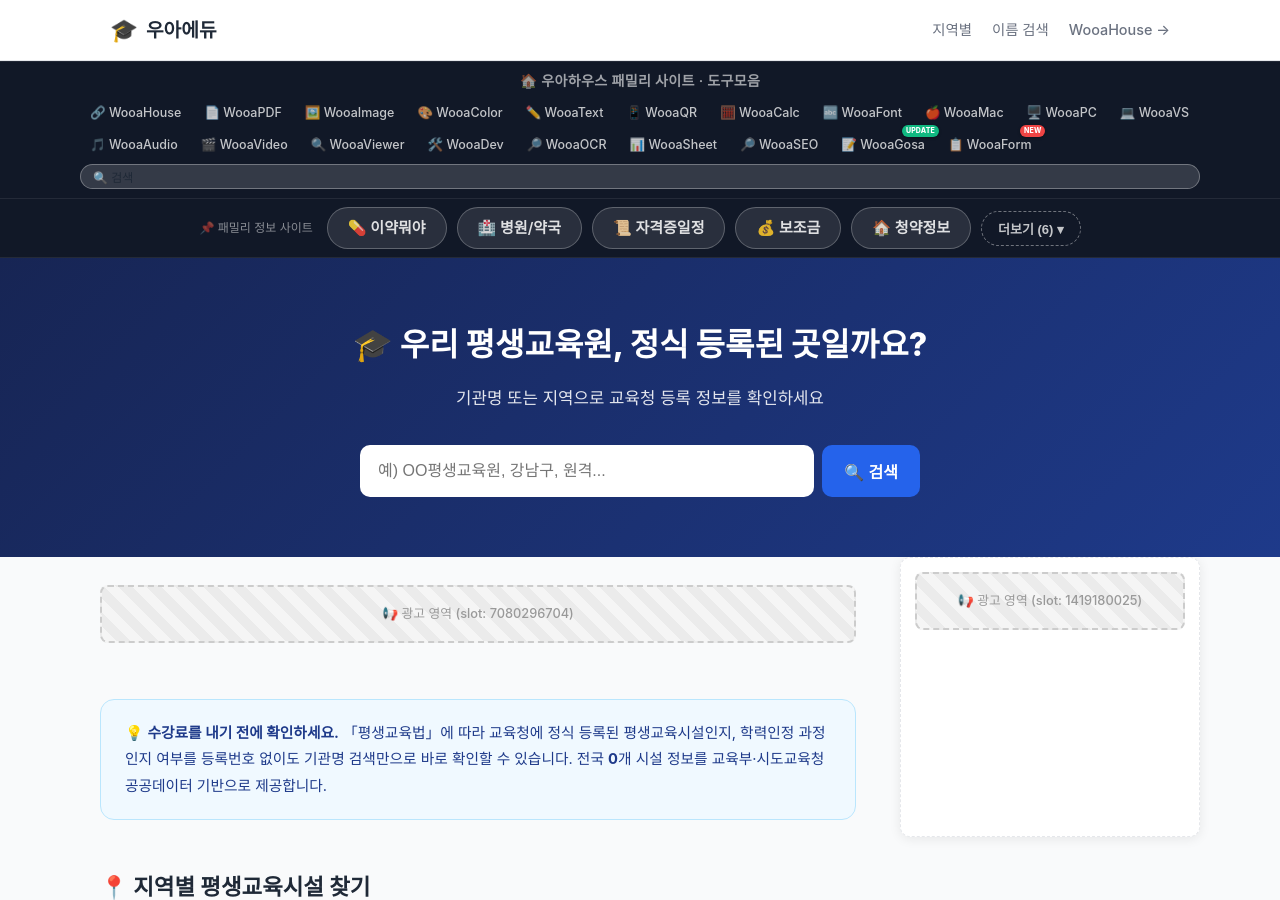
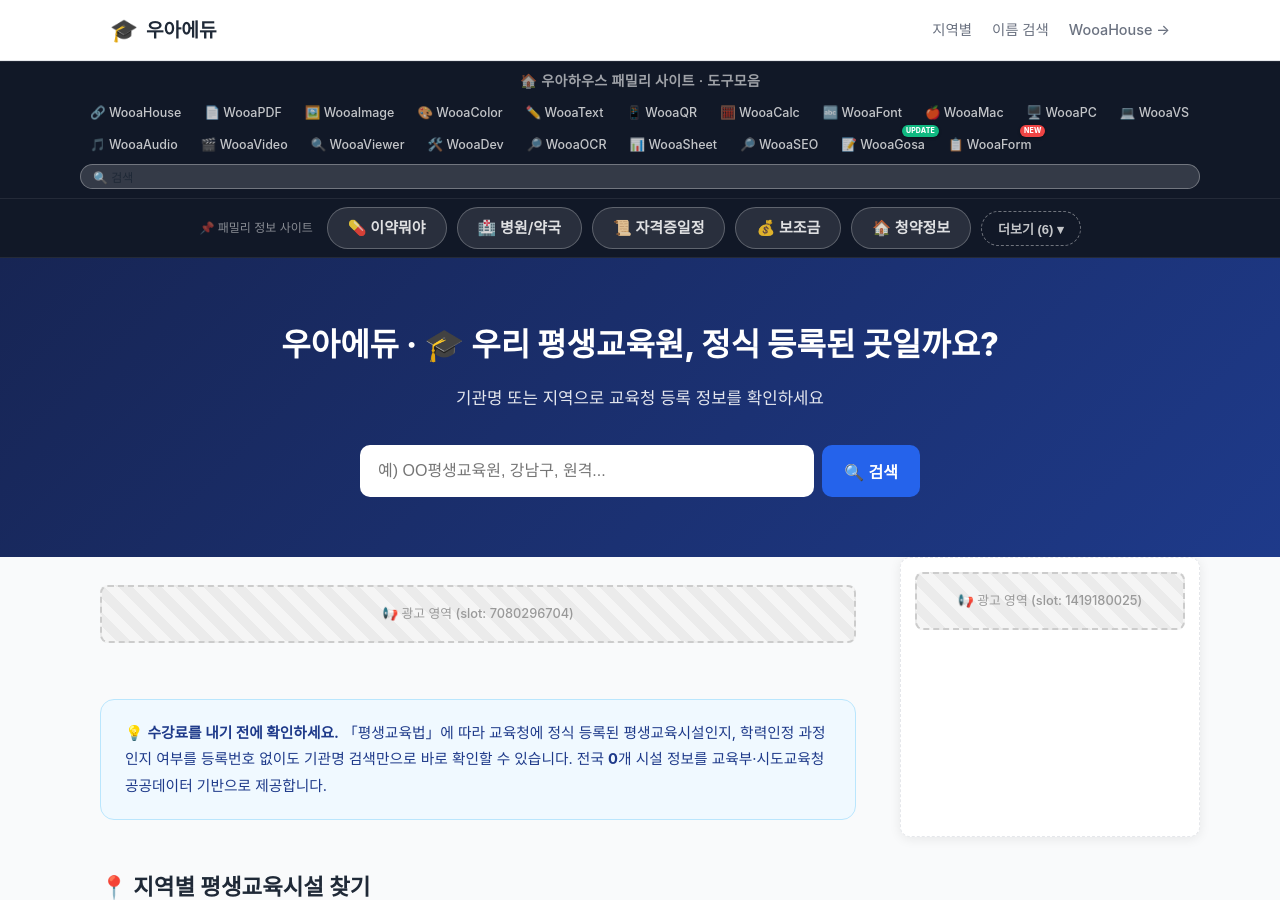
Before and after one commit to ingmaster83-code/wooaedu, a Jekyll site: the page built from index.html, in a window 1280 px wide and 900 px high. Built offline with Jekyll 4.4.1, drawn with Linux system fonts in a browser that asks for light colours; some web fonts are replaced; comment, search, counter and statistics services are not loaded.

Commit message:
Add Korean brand name to H1 for SEO/brand-search visibility

```diff
--- a/index.html
+++ b/index.html
@@ -6,7 +6,7 @@ description: 전국 평생교육원·문화센터·원격평생교육시설의
 
 <!-- 히어로 & 검색 -->
 <div class="hero">
-  <h1>🎓 우리 평생교육원, 정식 등록된 곳일까요?</h1>
+  <h1>우아에듀 · 🎓 우리 평생교육원, 정식 등록된 곳일까요?</h1>
   <p>기관명 또는 지역으로 교육청 등록 정보를 확인하세요</p>
   <div class="search-wrap">
     <input type="text" id="searchInput" class="search-input"
```
